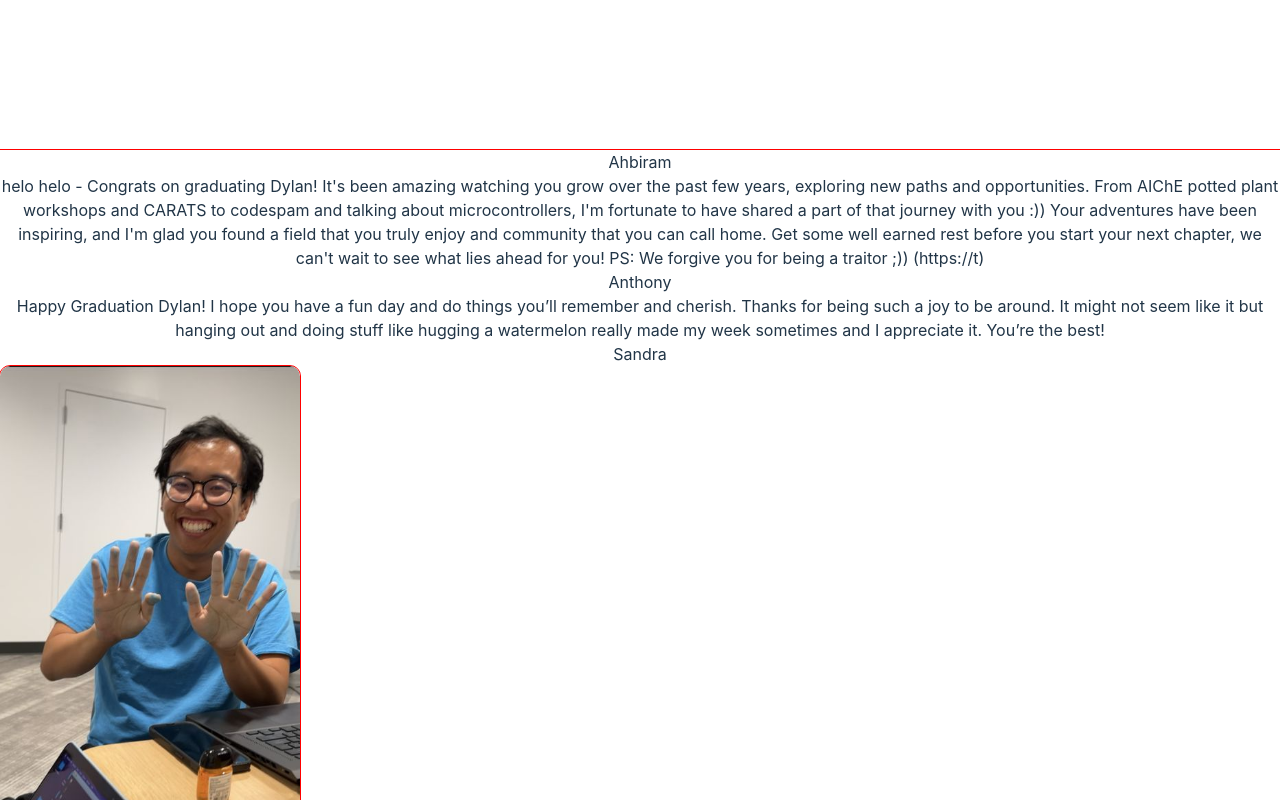
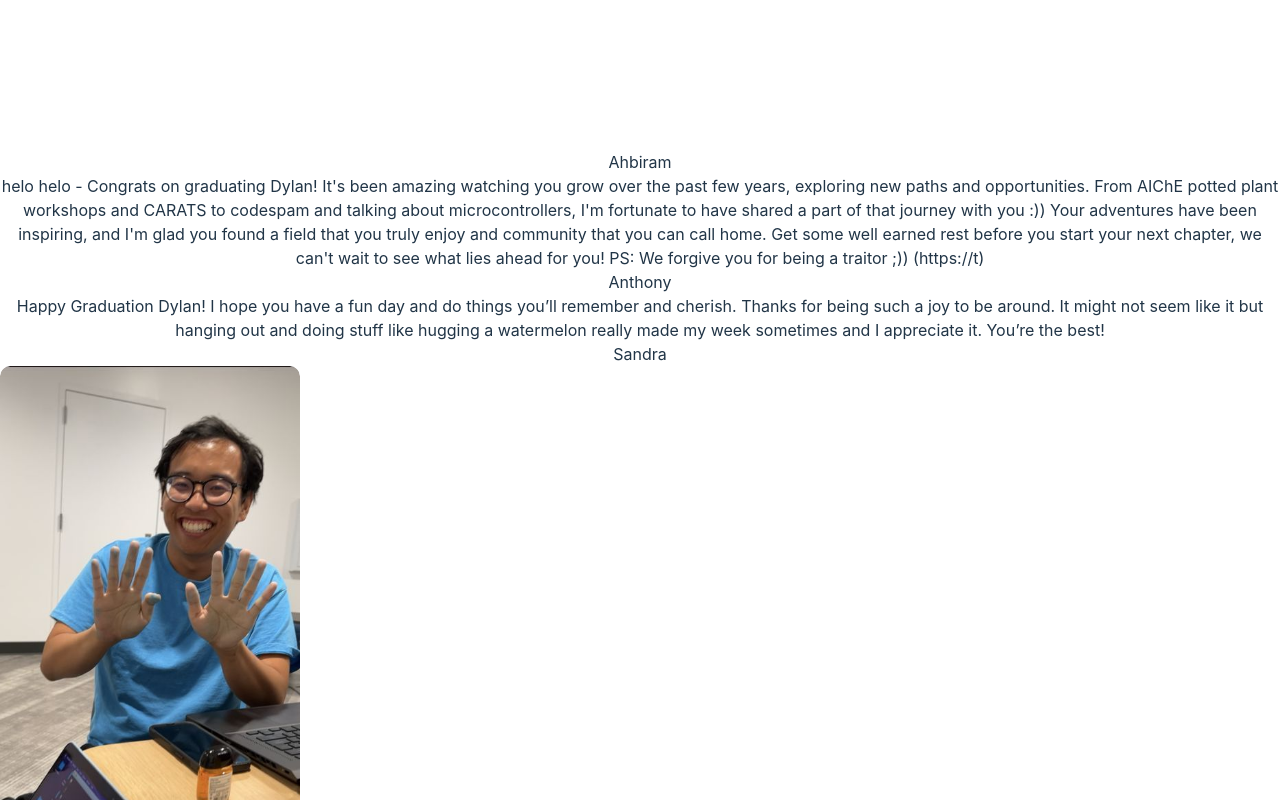
Before and after one commit to typhocannon/gradgift, a React (Vite) app in the folder goodbyedylan/: page / in a window 1280 px wide. Shown: the top 800 px of the page. Built offline with nearby package versions, Linux system fonts and the light colour scheme.

Commit message:
now bug is fixed

```diff
--- a/goodbyedylan/src/App.tsx
+++ b/goodbyedylan/src/App.tsx
@@ -98,7 +98,7 @@ function App() {
                         style={{gridTemplateColumns: `repeat(${columns + 1}, auto)`}}
                     > */}
                     <BentoGrid
-                        className={`${columns <= 3 && `mx-auto`} grid gap-5 grid-flow-row-dense overflow-x-auto place-items-center overflow-y-hidden my-auto debug p-5`}
+                        className={`${columns <= 3 && `mx-auto`} grid gap-5 grid-flow-row-dense overflow-x-auto place-items-center overflow-y-hidden my-auto p-5`}
                         style={{
                           gridTemplateColumns: `repeat(${columns}, auto)`,
                         }}
--- a/goodbyedylan/src/components/carousel.tsx
+++ b/goodbyedylan/src/components/carousel.tsx
@@ -108,7 +108,7 @@ function CarouselComponent({ images }: carouselProps) {
 
   return (
     <div
-    className="debug mx-auto"
+    className="mx-auto"
       style={{
         position: 'relative',
         // width: '100%',
--- a/goodbyedylan/src/components/magicui/bento-grid.tsx
+++ b/goodbyedylan/src/components/magicui/bento-grid.tsx
@@ -101,7 +101,7 @@ const BentoCard = ({
                 className={cn(
                     "rounded-xl bg-white [box-shadow:0_0_0_1px_rgba(0,0,0,.03),0_2px_4px_rgba(0,0,0,.05),0_12px_24px_rgba(0,0,0,.05)]",
                     "border flex items-center justify-center cursor-pointer",
-                    "transform hover:scale-105 shadow-lg shadow-red-500/50", // background glow to indicate flippable
+                    // "transform hover:scale-105 shadow-lg shadow-red-500/50", // background glow to indicate flippable
                     className
                 )}
             >
```
